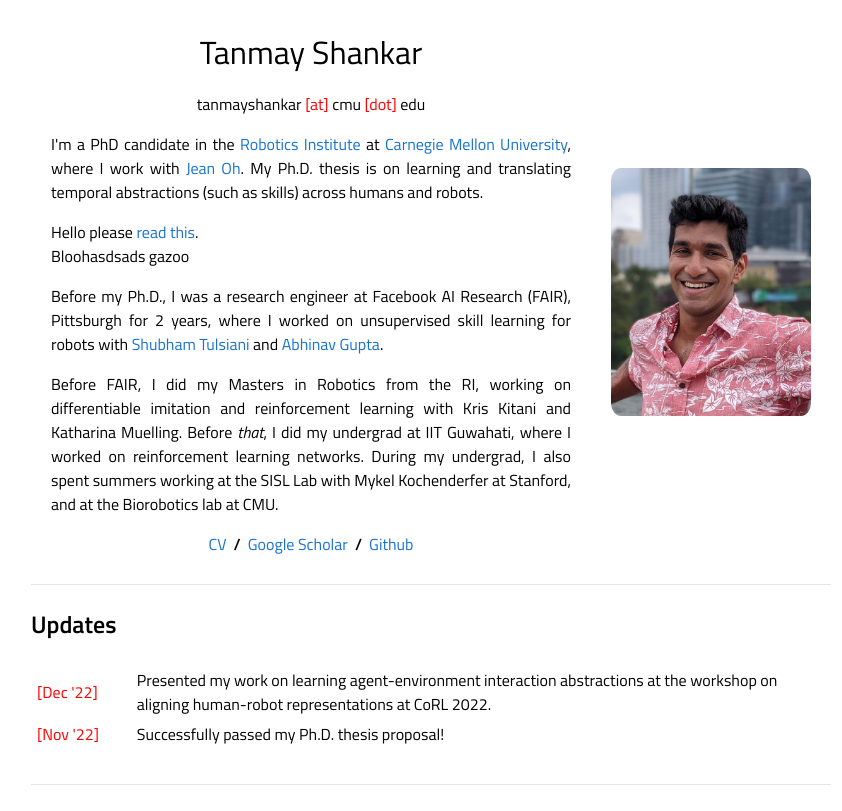
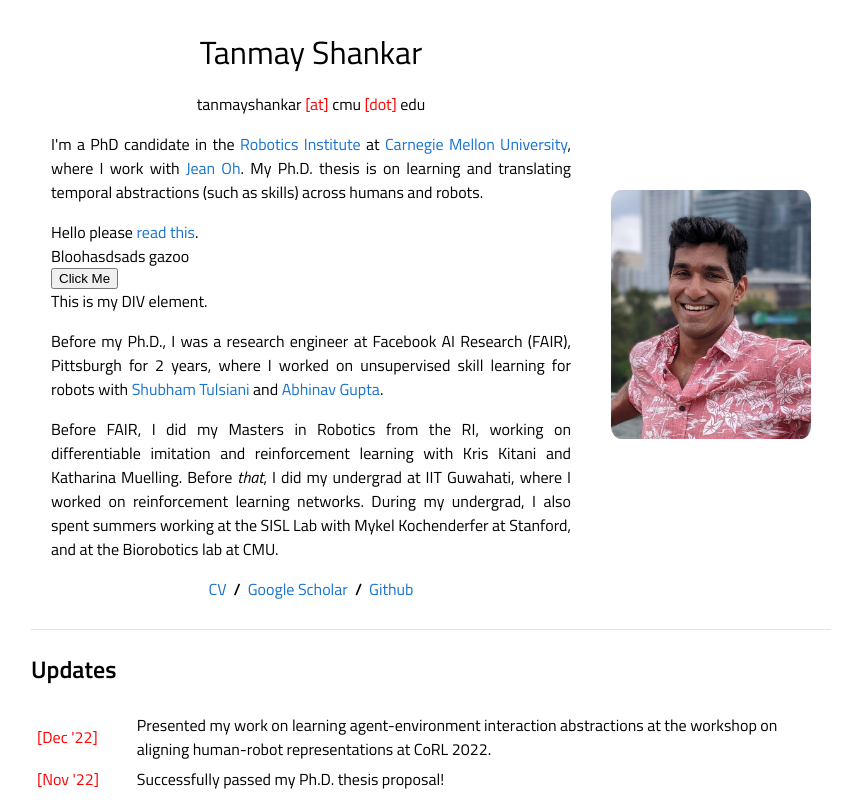
Before and after one commit to tanmayshankar/tanmayshankar.github.io, a plain HTML site: page index.html in a window 1280 px wide. Shown: the top 811 px of the page, without its empty margins (209-1051 px from the left). Drawn offline with Linux system fonts and the light colour scheme; a script that the page names is missing.

Commit message:
alt hide

```diff
--- a/index.html
+++ b/index.html
@@ -188,6 +188,12 @@
 					<script xml:space="preserve" language="JavaScript">
 						hideblock('academichistory');
 					</script>
+
+				<button onclick="myFunction()">Click Me</button>
+
+				<div id="myDIV">
+  					This is my DIV element.
+				</div>
 
 			  	<p>
 					<p style = "text-align:justify">
```
